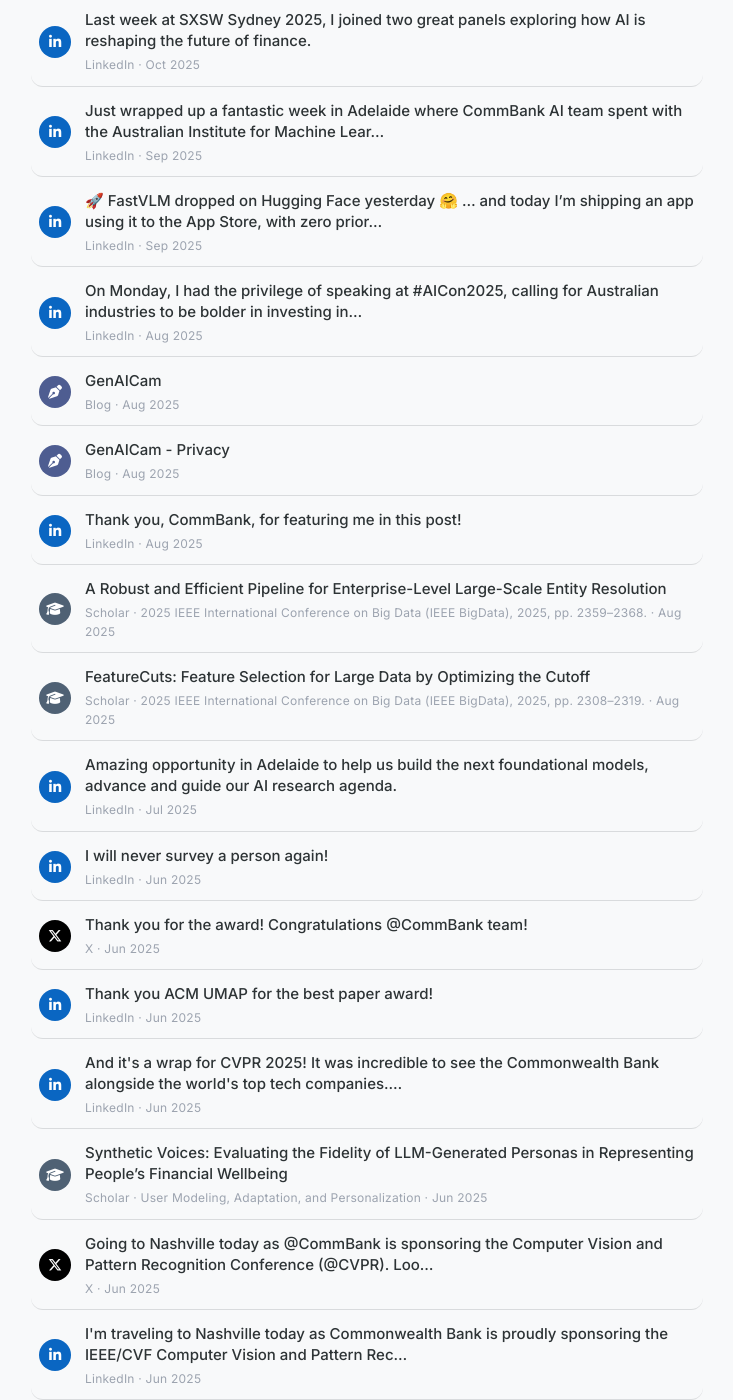
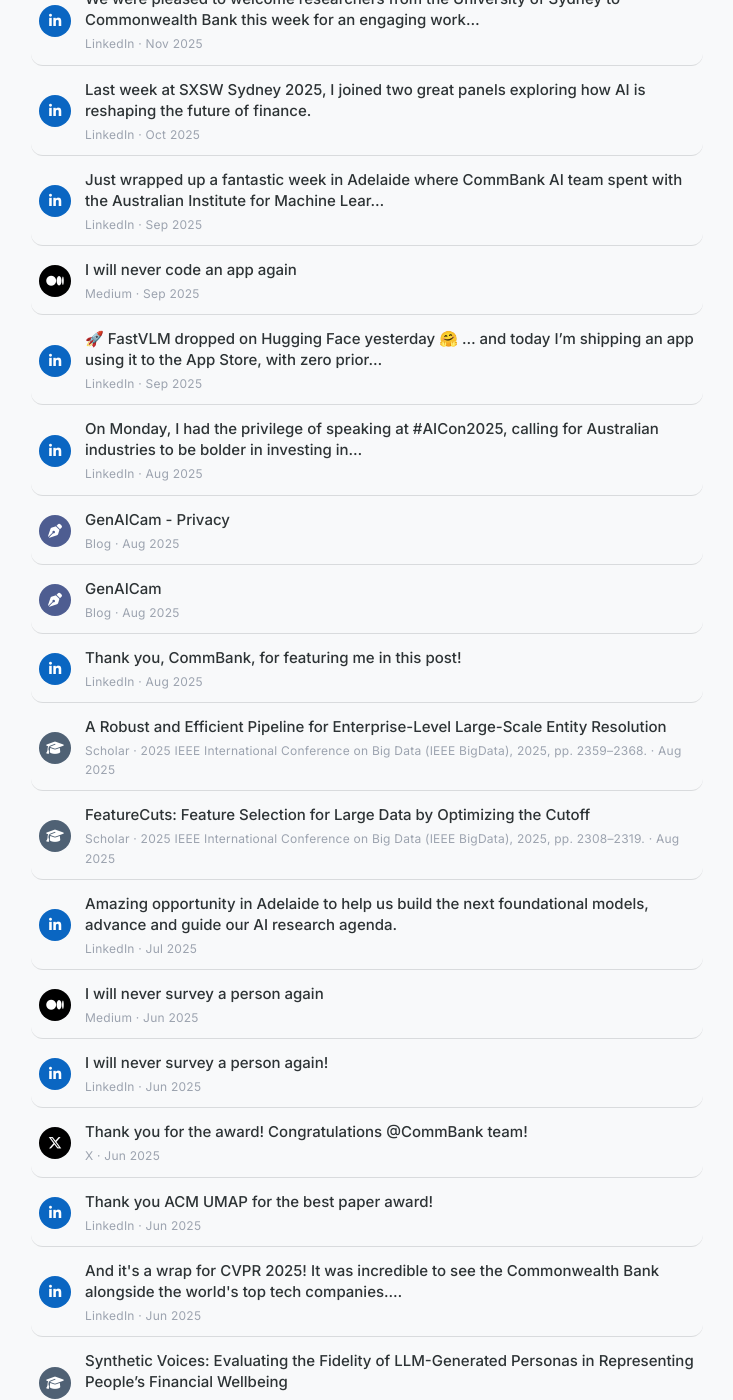
Before and after one commit to pizzato/pizzato.github.io, a Jekyll site: the page built from stream/index.md, in a window 1280 px wide and 1400 px high, scrolled down 1816 px. Shown: the whole window, without its empty margins (273-1006 px from the left). Built offline with Jekyll 4.4.1, drawn with Linux system fonts in a browser that asks for light colours; some of the changed text lies outside the part shown.

Commit message:
chore: sync site data [skip ci]

```diff
--- a/_data/stream.json
+++ b/_data/stream.json
@@ -47,6 +47,14 @@
     "url": "https://www.linkedin.com/posts/pizzato_i-will-never-direct-a-movie-again-i-built-activity-7490169495261650944-axtX",
     "date": "2026-08-04",
     "source": "LinkedIn"
+  },
+  {
+    "type": "medium",
+    "title": "I will never direct a movie again",
+    "url": "https://medium.com/@pizzato/i-will-never-direct-a-movie-again-65bd4e9e6797?source=rss-591226894f7c------2",
+    "date": "2026-08-02",
+    "source": "Medium",
+    "image": "https://cdn-images-1.medium.com/max/1024/1*umP8l2UsByw6xxOHiPi99Q.png"
   },
   {
     "type": "scholar",
@@ -114,6 +122,14 @@
     "source": "LinkedIn"
   },
   {
+    "type": "medium",
+    "title": "I will never code an app again",
+    "url": "https://medium.com/@pizzato/i-will-never-code-an-app-again-b262893dca8c?source=rss-591226894f7c------2",
+    "date": "2025-09-02",
+    "source": "Medium",
+    "image": "https://cdn-images-1.medium.com/max/256/1*S-_hNso3kig28biOX97LBg.png"
+  },
+  {
     "type": "linkedin",
     "title": "🚀 FastVLM dropped on Hugging Face yesterday 🤗 … and today I’m shipping an app using it to the App Store, with zero prior…",
     "url": "https://www.linkedin.com/feed/update/urn%3Ali%3Ashare%3A7368757039600140288",
@@ -129,15 +145,15 @@
   },
   {
     "type": "post",
-    "title": "GenAICam",
-    "url": "/genaicam/",
+    "title": "GenAICam - Privacy",
+    "url": "/genaicam-privacy/",
     "date": "2025-08-21",
     "source": "Blog"
   },
   {
     "type": "post",
-    "title": "GenAICam - Privacy",
-    "url": "/genaicam-privacy/",
+    "title": "GenAICam",
+    "url": "/genaicam/",
     "date": "2025-08-21",
     "source": "Blog"
   },
@@ -170,6 +186,14 @@
     "url": "https://www.linkedin.com/feed/update/urn%3Ali%3Ashare%3A7355838221760512000",
     "date": "2025-07-29",
     "source": "LinkedIn"
+  },
+  {
+    "type": "medium",
+    "title": "I will never survey a person again",
+    "url": "https://medium.com/@pizzato/i-will-never-survey-a-person-again-c056a171f8a1?source=rss-591226894f7c------2",
+    "date": "2025-06-27",
+    "source": "Medium",
+    "image": "https://cdn-images-1.medium.com/max/936/1*Q_yYJ9-u5-BgS9sQjWpTkg.png"
   },
   {
     "type": "linkedin",
@@ -335,6 +359,14 @@
     "source": "LinkedIn"
   },
   {
+    "type": "medium",
+    "title": "I will never produce a music video again",
+    "url": "https://medium.com/@pizzato/i-will-never-produce-a-music-video-again-b8421d09fd71?source=rss-591226894f7c------2",
+    "date": "2024-04-18",
+    "source": "Medium",
+    "image": "https://cdn-images-1.medium.com/max/530/1*0Ku4cXus3cx5fTjCpUBD0Q.png"
+  },
+  {
     "type": "linkedin",
     "title": "I will never produce a music video again",
     "url": "https://www.linkedin.com/feed/update/urn%3Ali%3AugcPost%3A7186849742277009408",
@@ -398,11 +430,27 @@
     "source": "LinkedIn"
   },
   {
+    "type": "medium",
+    "title": "I will never take a selfie again",
+    "url": "https://medium.com/@pizzato/i-will-never-take-a-selfie-again-2f0115a7362b?source=rss-591226894f7c------2",
+    "date": "2023-09-06",
+    "source": "Medium",
+    "image": "https://cdn-images-1.medium.com/max/512/0*AacumJzsxYbQmMcP.jpeg"
+  },
+  {
     "type": "linkedin",
     "title": "I will never take a selfie again.",
     "url": "https://www.linkedin.com/feed/update/urn%3Ali%3Ashare%3A7105154443733594112",
     "date": "2023-09-06",
     "source": "LinkedIn"
+  },
+  {
+    "type": "medium",
+    "title": "I will never manage a football club again",
+    "url": "https://medium.com/@pizzato/i-will-never-manage-a-football-club-again-fe1a2f829a2e?source=rss-591226894f7c------2",
+    "date": "2023-08-10",
+    "source": "Medium",
+    "image": "https://cdn-images-1.medium.com/max/320/0*5fp-qyFjaRJwpqyK"
   },
   {
     "type": "linkedin",
@@ -417,6 +465,14 @@
     "url": "/i-will-never-reply-to-an-email-again/",
     "date": "2023-08-01",
     "source": "Blog"
+  },
+  {
+    "type": "medium",
+    "title": "I will never reply to an email again",
+    "url": "https://medium.com/@pizzato/i-will-never-reply-to-an-email-again-cafc8dbcc541?source=rss-591226894f7c------2",
+    "date": "2023-07-31",
+    "source": "Medium",
+    "image": "https://cdn-images-1.medium.com/max/512/1*skmmI-eneM3E9qNMyv1ViA.jpeg"
   },
   {
     "type": "linkedin",
@@ -682,7 +738,7 @@
   {
     "type": "scholar",
     "title": "Reciprocal Recommender Systems: Analysis of State-of-Art Literature, Challenges and Opportunities on Social Recommendation",
-    "url": "https://www.semanticscholar.org/paper/a97788c05583f2c71dc60a953ca367f0aab9f87f",
+    "url": "https://doi.org/10.48550/arXiv.2007.16120",
     "date": "2020-07-17",
     "source": "Scholar",
     "venue": "arXiv.org"
```
Also changed, not shown: _data/timeline.json.
